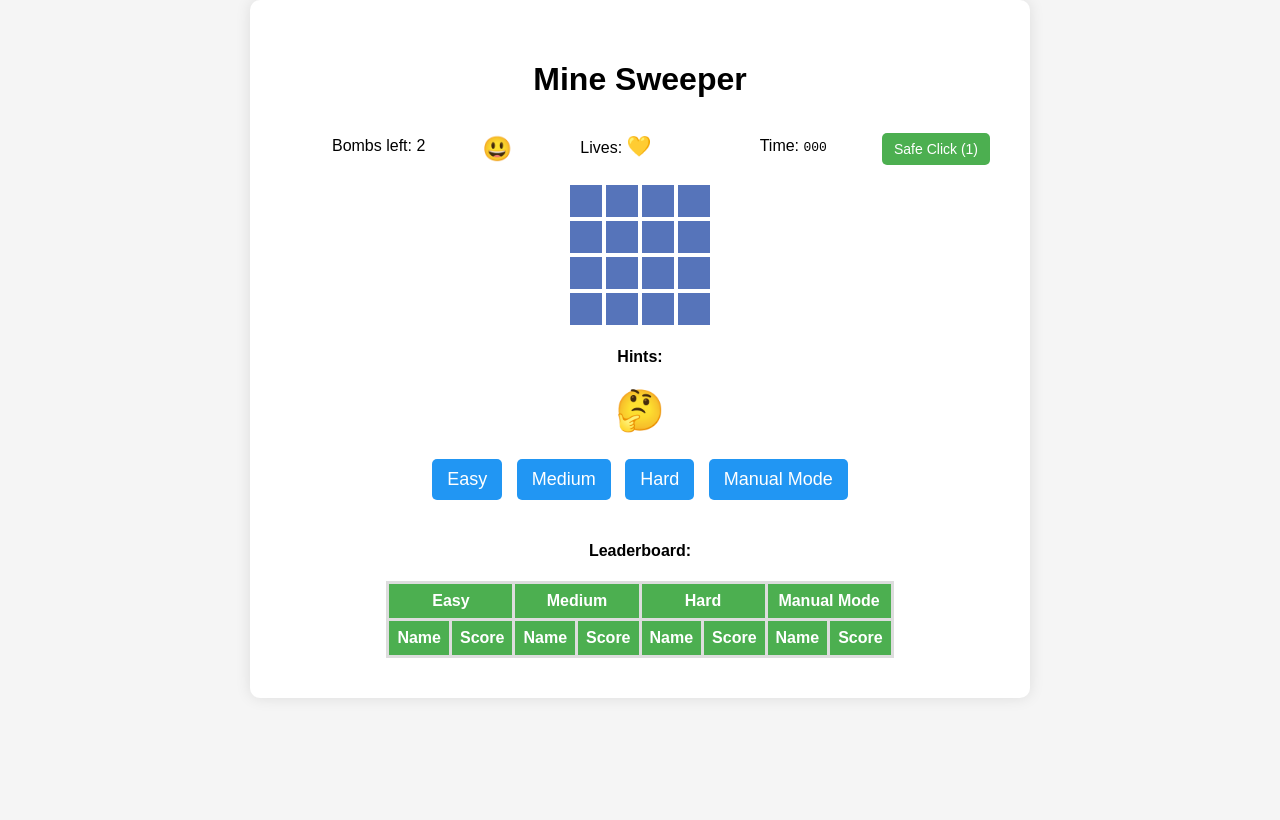
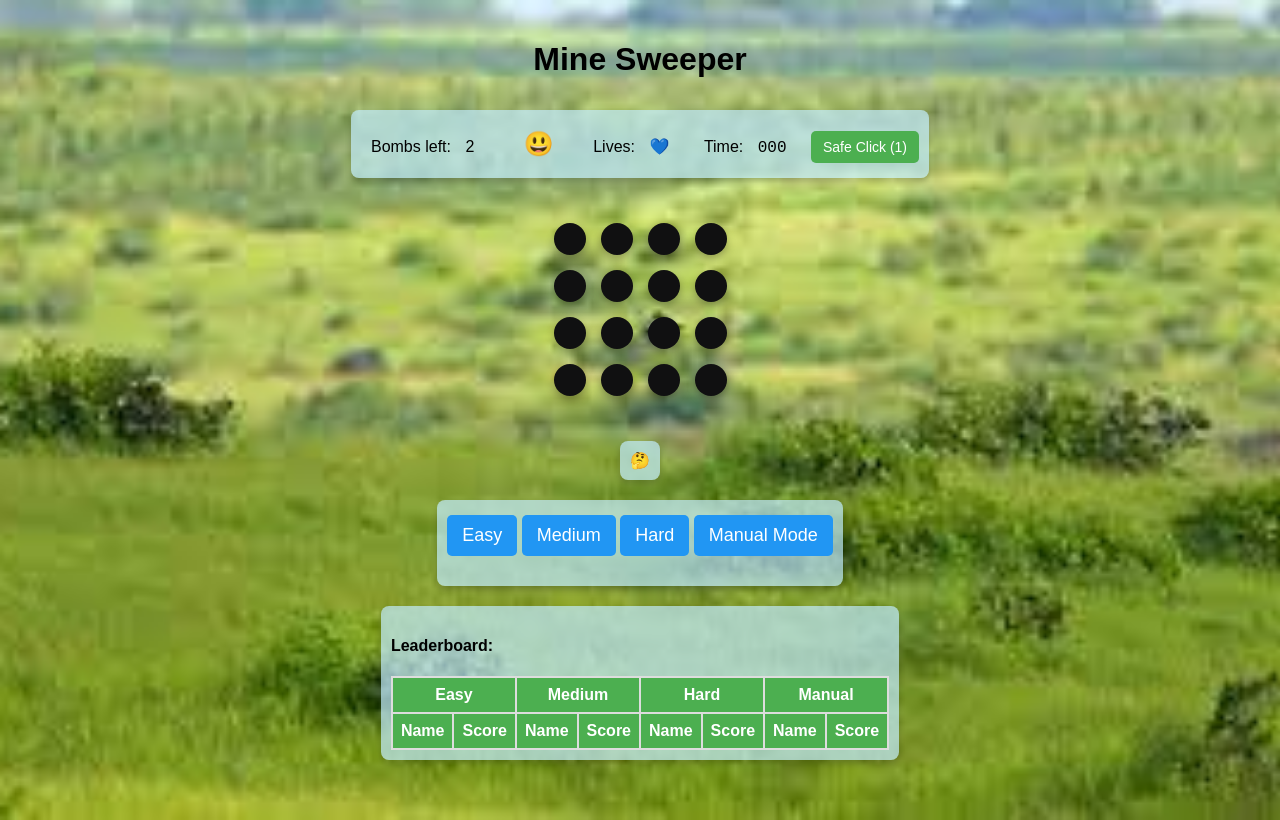
Before and after one commit to MosheGuetta/minesweeper, a plain HTML site: page index.html in a window 1280 px wide. Drawn offline with Linux system fonts and the light colour scheme.

Commit message:
Add files via upload

```diff
--- a/css/minesweeper.css
+++ b/css/minesweeper.css
@@ -1,63 +1,51 @@
 body {
     font-family: Arial, sans-serif;
+    min-height: 100vh;
+    margin: 0;
+    padding: 0;
+    background-image: url('../img/filed.jpeg');
+    background-size: cover;
+    background-position: center;
     display: flex;
-    justify-content: center;
-    align-items: flex-start; /* Ensures scrolling starts from the top */
-    min-height: 100vh;
-    background-color: #f5f5f5;
-    margin: 0;
+    flex-direction: column;
+    align-items: center;
+    justify-content: flex-start;
+    padding-top: 20px;
 }
 
-.container {
-    text-align: center;
-    background-color: #fff;
-    padding: 40px;
-    border-radius: 10px;
-    box-shadow: 0 0 15px rgba(0, 0, 0, 0.1);
-    width: 90%; /* Make it wider to fit larger content */
-    height: auto; /* Remove fixed height */
-    max-width: 700px; /* Limit the maximum width */
-    margin: 0 auto;
-    overflow: visible; /* Remove the scroll behavior */
+.card-game table {
+    margin: 20px 0;
+    border-spacing: 15px;
 }
 
-
-.card-game {
-    margin-bottom: 20px;
-    height: auto;
+.card-game td {
+    width: 30px;
+    height: 30px;
+    font-size: 16px;
+    text-align: center;
+    background-color: #101011;
+    color: white;
+    border-radius: 50%;
+    cursor: pointer;
+    box-shadow: 0 4px 8px rgba(0, 0, 0, 0.3);
+    transition: background-color 0.3s ease;
 }
 
-
-table {
-    margin: 0 auto;
-    border-spacing: 0;
+.card-game td:hover {
+    background-color: #435a93;
 }
 
-
-table td {
-    width: 30px;
-    height: 30px;
-    font-size: 14px;
-    text-align: center;
-    background-color: #5674ba;
-    color: white;
-    border: 2px solid #fff;
-    cursor: pointer;
+td.shown {
+    background-color: rgb(233, 246, 147);
+    color: black;
 }
 
-
-.timer {
-    font-family: monospace;
-    white-space: nowrap;
-    width: 100px;
-}
-
-.difficulty-container {
-    margin-top: 20px;
-}
-
-.difficulty-container button {
-    margin: 5px;
+.statusBar, .hints, .difficulty-container, .score-table-container {
+    margin: 10px 0;
+    background-color: rgba(193, 235, 253, 0.7); /* Slight transparency */
+    padding: 10px;
+    border-radius: 8px;
+    box-shadow: 0 4px 6px rgba(0, 0, 0, 0.2); /* Soft shadow */
 }
 
 .btn {
@@ -66,7 +54,6 @@ table td {
     cursor: pointer;
     margin-top: 5px;
 }
-
 
 .btn.difficulty {
     background-color: #2196f3;
@@ -77,82 +64,35 @@ table td {
     margin-bottom: 20px;
 }
 
-td.shown {
-    background-color: rgb(151, 151, 2);
-    color: black;
+.btn.safe-click-button {
+    background-color: #4CAF50;
+    color: white;
+    border: none;
+    border-radius: 5px;
+    padding: 8px 12px;
+    font-size: 14px;
+    cursor: pointer;
+    display: inline-block;
 }
 
-.statusBar {
-    display: flex;
-    justify-content: space-between;
-    align-items: center;
-    margin-bottom: 10px;
-    width: 100%;
-    box-sizing: border-box;
-    position: relative;
-    z-index: 1;
-}
-
-.statusBar .restart {
-    font-size: 24px;
-    background-color: transparent;
-    border: none;
-    cursor: pointer;
-}
-
-.statusBar span {
-    flex: 1;
-    text-align: center;
-}
-
-
-.lives-display {
-    margin-bottom: 10px;
-}
-
-.lives {
-    display: inline-block;
-    font-size: 20px;
-}
-
-.hints {
-    font-size: 40px;
-    cursor: pointer;
-}
-
-.used-hint {
-    opacity: 0.6;
-    pointer-events: none;
-}
-
-.scores {
-    max-height: 350px;
-    overflow-y: auto; /* Make the score table scroll */
-    margin-top: 20px;
-}
-
-.score-table-container {
-    margin-top: 20px;
-    overflow: visible; /* Disable table scroll */
-    height: auto; /* Allow the table to grow */
-    width: auto; /* Automatically size the table based on its content */
-}
-
-table.score-table {
-    width: 50%; /* Adjust this value to make the table smaller */
-    margin: 0 auto; /* Center the table within the container */
-    border-collapse: collapse;
+.btn.safe-click-button:hover {
+    background-color: #45a049;
 }
 
 .score-table {
-    width: 100%;
+    width: 80%;
+    margin: 0 auto;
     border-collapse: collapse;
+    border-spacing: 0;
 }
 
 .score-table th, .score-table td {
     padding: 8px;
-    border: 3px solid #ddd;
+    border: 2px solid #ddd;
     text-align: center;
+    border-radius: 0;
+    background-color: rgba(255, 255, 255, 0.9);
+    box-shadow: none;
 }
 
 .score-table th {
@@ -165,57 +105,22 @@ table.score-table {
     font-size: 16px;
 }
 
-.safe-click {
-    background-color: lightgreen; /* Highlight safe cells in green */
-  }
-
-  .btn.safe-click-button {
-    background-color: #4CAF50; /* Green color */
-    color: white;
-    border: none;
-    border-radius: 5px;
-    padding: 8px 12px; /* Slightly smaller padding */
-    font-size: 14px; /* Smaller font size */
-    cursor: pointer;
-    margin-top: 5px;
-    display: inline-block;
+.statusBar span {
+    font-size: 16px;
+    margin: 0 10px;
 }
 
-.btn.safe-click-button:hover {
-    background-color: #45a049;
+.statusBar .restart {
+    font-size: 24px;
+    background-color: transparent;
+    border: none;
+    cursor: pointer;
+    margin: 0 10px; /* Add some spacing to the reset button */
+    text-align: center;
 }
 
-
-.btn.manual-mode {
-    background-color: #f243f8; /* Orange color for manual mode */
-    color: white;
-    border: none;
-    border-radius: 5px;
-    font-size: 16px;
-    width: auto;
+.timer {
+    font-family: monospace;
+    font-size: 18px;
+    white-space: nowrap;
 }
-
-#manualModeOptions {
-    margin-top: 20px;
-}
-
-.manual-start {
-    background-color: #4CAF50; /* Green for start button */
-    color: white;
-    border: none;
-    border-radius: 5px;
-    padding: 8px 12px;
-    font-size: 14px;
-    cursor: pointer;
-}
-
-.btn.start-game {
-    background-color: #4CAF50;
-    color: white;
-    border: none;
-    border-radius: 5px;
-    padding: 10px 15px;
-    font-size: 18px;
-    cursor: pointer;
-    margin-top: 10px;
-}
--- a/index.html
+++ b/index.html
@@ -8,7 +8,6 @@
 </head>
 
 <body onload="onInit()">
-    <div class="container">
     <h1>Mine Sweeper</h1>
 
     <div class="statusBar">
@@ -17,14 +16,12 @@
         <span>Lives: <span class="lives"></span></span>
         <span>Time: <span class="timer">000</span></span>
         <button id="safeClickButton" class="btn safe-click-button" onclick="onSafeClick()">Safe Clicks</button>
-
     </div>
 
     <div class="card-game">
-            <table></table>
+        <table></table> <!-- Game table with round cells -->
     </div>
 
-        <h4>Hints:</h4>
     <div class="hints"></div>
 
     <div class="difficulty-container">
@@ -34,15 +31,6 @@
         <button onclick="startManualSetup()" class="btn difficulty">Manual Mode</button>
     </div>
 
-        <div id="manualModeOptions" style="display:none;">
-            <label for="boardSize">Enter Board Size (min 4, max 24):</label>
-            <input type="number" id="boardSize" min="4" max="24" value="4">
-            <button class="btn manual-start" onclick="startManualMode()">Start Manual Mode</button>
-        </div>
-
-        <button id="startGameButton" class="btn start-game" style="display:none;" onclick="startGame()">Start Game</button>
-
-
     <div class="score-table-container">
         <h4>Leaderboard:</h4>
         <table class="score-table">
@@ -51,7 +39,7 @@
                     <th colspan="2">Easy</th>
                     <th colspan="2">Medium</th>
                     <th colspan="2">Hard</th>
-                        <th colspan="2">Manual Mode</th>
+                    <th colspan="2">Manual</th> <!-- Added manual mode here -->
                 </tr>
                 <tr>
                     <th>Name</th>
@@ -60,13 +48,12 @@
                     <th>Score</th>
                     <th>Name</th>
                     <th>Score</th>
-                        <th>Name</th>
-                        <th>Score</th>
+                    <th>Name</th> <!-- Manual mode column -->
+                    <th>Score</th> <!-- Manual mode column -->
                 </tr>
             </thead>
             <tbody></tbody>
         </table>
-        </div>
     </div>
 
     <script src="js/utils.js"></script>
@@ -82,6 +69,5 @@
     <script src="js/manualMode.js"></script>
     <script src="js/safeClick.js"></script>
     <script src="js/game.js"></script>
-
 </body>
 </html>
--- a/js/lives.js
+++ b/js/lives.js
@@ -5,7 +5,7 @@ function updateLives() {
     let livesHTML = ""
 
     for (var i = 0; i < gGame.lives; i++) {
-      livesHTML += "💛"
+      livesHTML += "💙"
     }
 
     elLives.innerHTML = livesHTML
```
Also changed, not shown: img/filed.jpeg (added), img/filed.jpg (added). Lines whose indentation alone changed are shown as unchanged.
